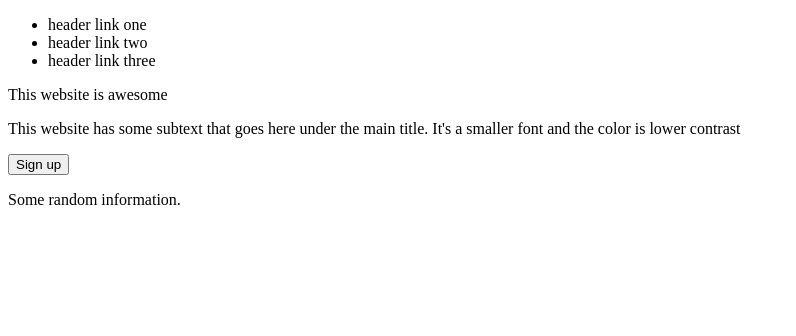
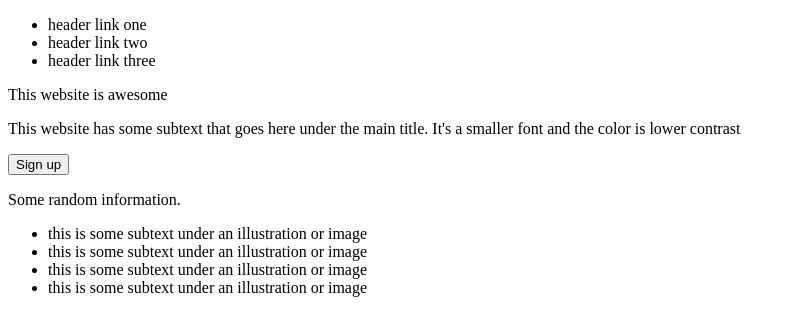
Before and after one commit to riverafr1/Landing-Page-Project, a plain HTML site: page index.html in a window 1280 px wide. Shown: the whole page, without its empty margins (0-796 px from the left). Drawn offline with Linux system fonts and the light colour scheme.

Commit message:
Add unorganized list to info-header div

```diff
--- a/index.html
+++ b/index.html
@@ -30,6 +30,13 @@
 
     <div class="info-header">
         <p>Some random information.</p>
+        <ul>
+            <li>this is some subtext under an illustration or image</li>
+            <li>this is some subtext under an illustration or image</li>
+            <li>this is some subtext under an illustration or image</li>
+            <li>this is some subtext under an illustration or image</li>
+        </ul>
+        </div>
     </div>
 </body>
 </html>
```
